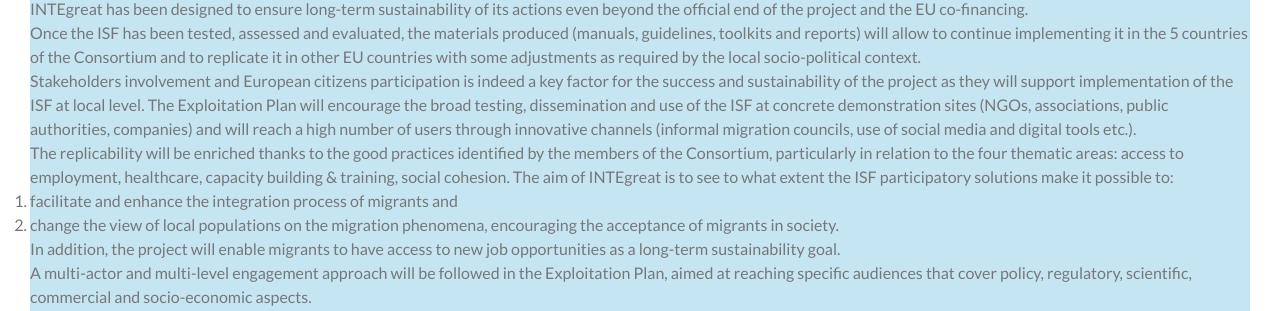
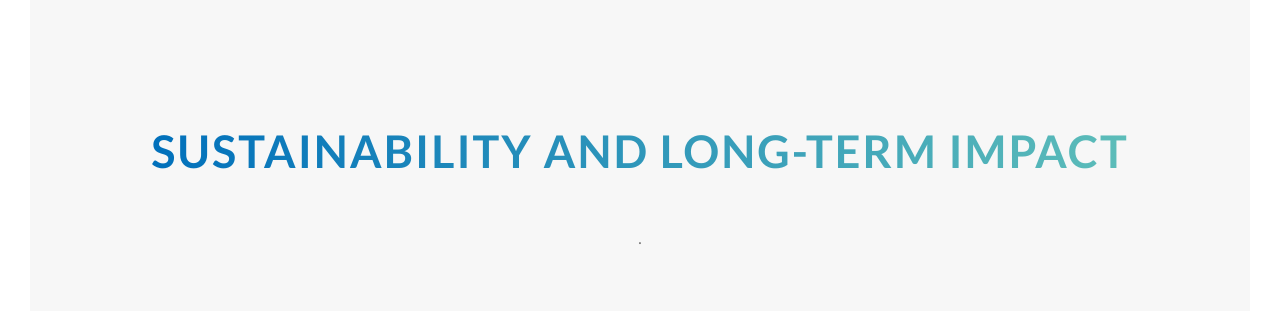
Before and after one commit to ppalladio/INTEgrate-Javad-Yuxuan, a website: page project.html in a window 1280 px wide. Shown: the part 4088-4399 px from the top of the page. Drawn offline with Linux system fonts and the light colour scheme.

Commit message:
starting third part

```diff
--- a/project.html
+++ b/project.html
@@ -124,6 +124,13 @@
                 </div>
             </div>
         </section>
+        <section class="section-sustainability ">
+            <h2 class="heading-secondary u-margin-bottom-medium">Sustainability and Long-Term Impact</h2>
+            <div class="row">
+                .
+            </div>
+
+        </section>
 
 
 
--- a/sass/pages/_description.scss
+++ b/sass/pages/_description.scss
@@ -20,3 +20,10 @@
         color: $color-white;
     }
 }
+
+.section-sustainability{
+    background-color: $color-grey-light-1;
+    padding:60rem 0 50rem 0;
+    text-align: center;
+    margin-top: -30rem;
+}
```
Also changed, not shown: css/style.css.
